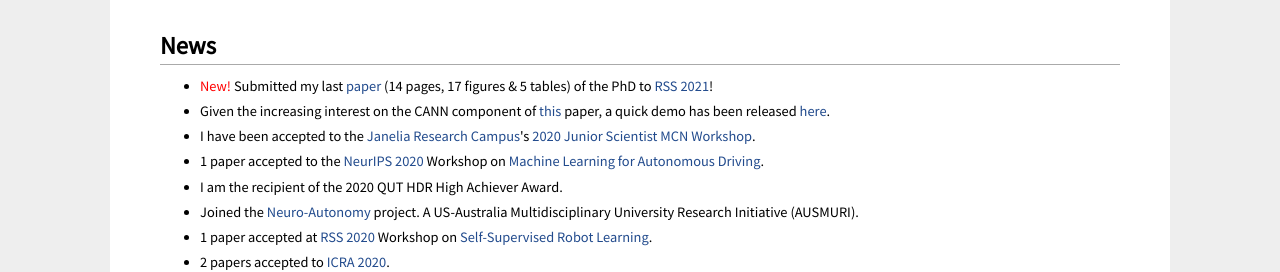
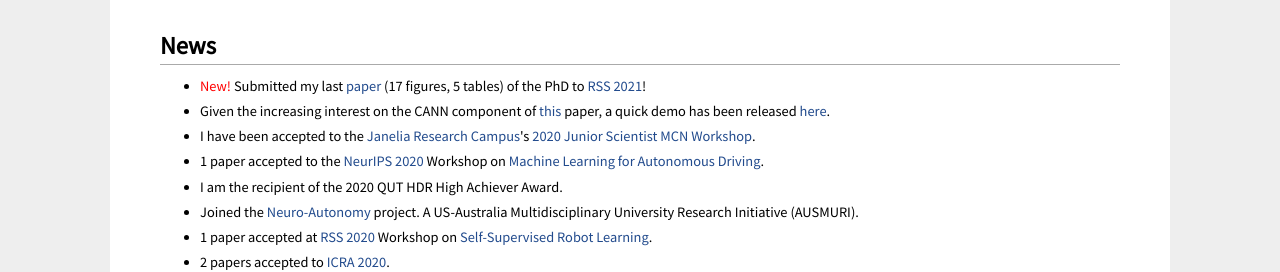
Before and after one commit to mchancan/mchancan.github.io, a Jekyll site: the page built from index.html, in a window 1280 px wide and 900 px high, scrolled down 317 px. Shown: the part 183-455 px from the top of the window. Built offline with Jekyll 4.4.1, drawn with Linux system fonts in a browser that asks for light colours; comment, search, counter and statistics services are not loaded; a style sheet for code colours, icons or effects is not loaded.

Commit message:
Update index.html

```diff
--- a/index.html
+++ b/index.html
@@ -40,7 +40,7 @@ Specifically, I studied neural-level network architectures that underlie these c
 
 <h2>News</h2>
 <ul>
-	<li><font color = 'red'>New!</font> Submitted my last <a href="spl/index.html">paper</a> (14 pages, 17 figures & 5 tables) of the PhD to <a href="https://roboticsconference.org/" target="_blank">RSS 2021</a>! </li>
+	<li><font color = 'red'>New!</font> Submitted my last <a href="spl/index.html">paper</a> (17 figures, 5 tables) of the PhD to <a href="https://roboticsconference.org/" target="_blank">RSS 2021</a>! </li>
 	<!--<li><font color = 'red'>New!</font>--><li>Given the increasing interest on the CANN component of <a href="https://mchancan.github.io/projects/FlyNet" target="_blank">this</a> paper, a quick demo has been released <a href="https://github.com/mchancan/flynet#update-about-the-cann-implementation" target="_blank">here</a>.</li>
 	<li>I have been accepted to the <a href="https://www.janelia.org/" target="_blank">Janelia Research Campus</a>'s <a href="https://www.janelia.org/you-janelia/conferences/junior-scientist-workshop-on-mechanistic-cognitive-neuroscience" target="_blank">2020 Junior Scientist MCN Workshop</a>.</li>
 	<li>1 paper accepted to the <a href="https://neurips.cc/Conferences/2020/" target="_blank">NeurIPS 2020</a> Workshop on <a href="https://ml4ad.github.io" target="_blank">Machine Learning for Autonomous Driving</a>.</li>
```
